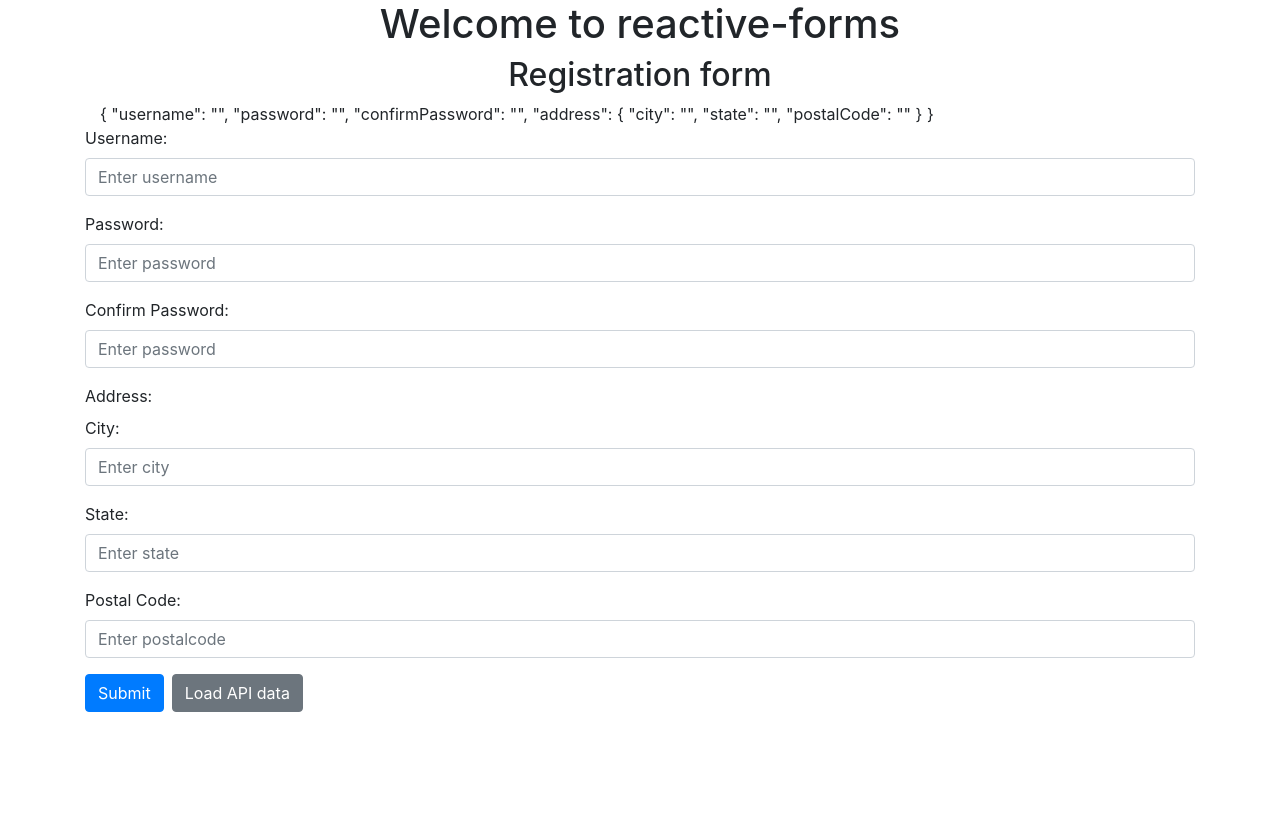
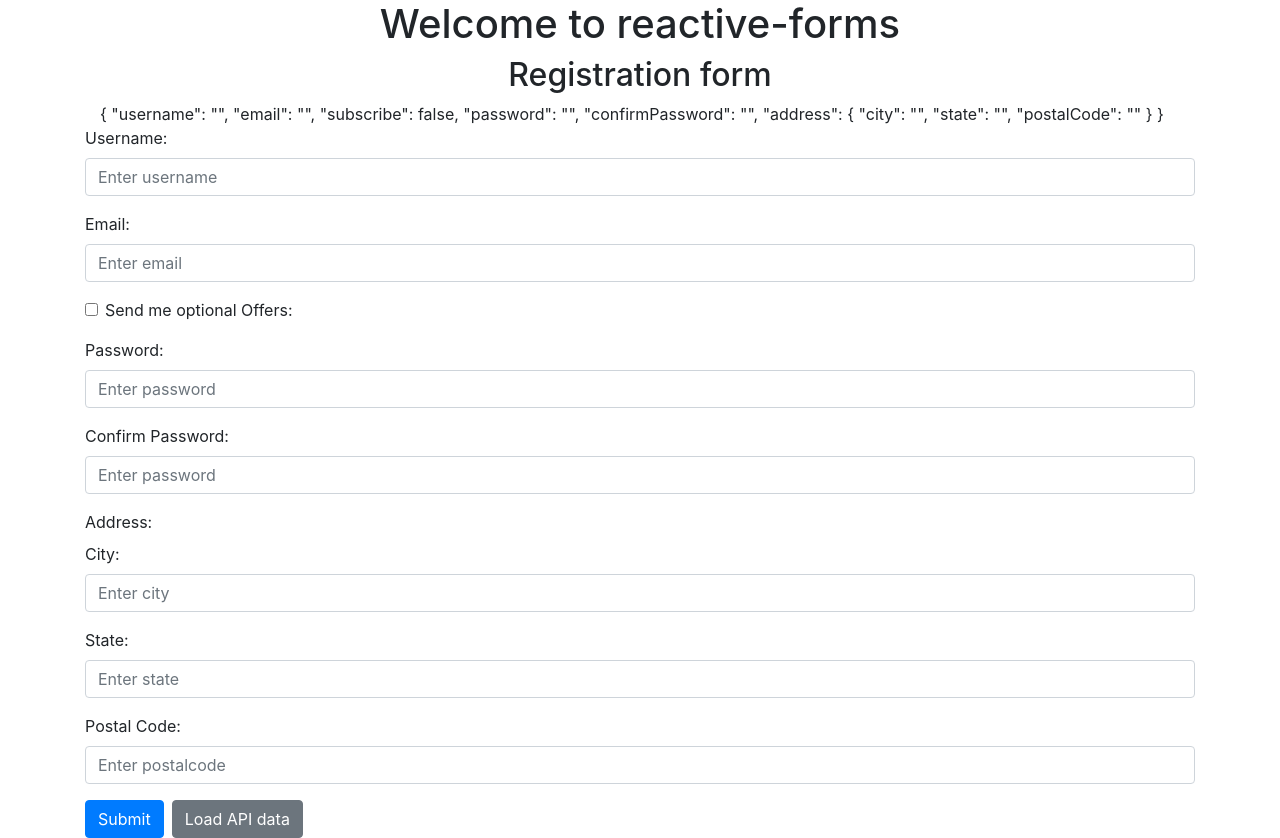
Before and after one commit to shreyashejwalkar/Angular-reactive-forms, an Angular app: page / in a window 1280 px wide. Before the commit the page ends 800 px from the top, so only its background shows below. Built offline with nearby package versions, Linux system fonts and the light colour scheme.

Commit message:
Conditional Validation

```diff
--- a/src/app/app.component.html
+++ b/src/app/app.component.html
@@ -1,11 +1,12 @@
 <div class="container">
-<h1 style="text-align: center;">Welcome to {{title}}</h1>
+  <h1 style="text-align: center;">Welcome to {{title}}</h1>
 </div>
 
 <div class="container">
   <h2 style="text-align: center;">Registration form</h2>
   <div class="container"> {{registrationForm.value | json}}</div>
   <form [formGroup]="registrationForm">
+    <!--Custom validation-->
     <div class="form-group">
       <label for="username">Username:</label>
       <input [class.is-invalid]="username.invalid && username.touched " formControlName="username" type="text" class="form-control" id="username" placeholder="Enter username" name="username">
@@ -15,6 +16,17 @@
         <small *ngIf="username.errors?.forbiddenName" class="text-danger" >{{username.errors?.forbiddenName.value}} UserName not allowed</small>
       </div>
     </div>
+    <!--Conditional validation-->
+    <div class="form-group">
+      <label for="email">Email:</label>
+      <input formControlName="email" [class.is-invalid]="email.invalid && email.touched" type="text" class="form-control" id="email" placeholder="Enter email" name="email">
+      <small class="text-danger" [class.d-none]="email.valid || email.untouched">Email is required</small>
+    </div>
+    <div class="form-check mb-3">
+      <input formControlName="subscribe" type="checkbox" class="form-check-input" id="offers" name="offers">
+      <label class="form-check-label" for="offers">Send me optional Offers:</label>
+    </div>
+    <!--Cross field validation-->
     <div class="form-group">
       <label for="pwd">Password:</label>
       <input formControlName="password" type="password" class="form-control" id="pwd" placeholder="Enter password" name="pswd">
--- a/src/app/app.component.ts
+++ b/src/app/app.component.ts
@@ -1,4 +1,4 @@
-import { Component } from '@angular/core';
+import { Component, OnInit } from '@angular/core';
 import { FormGroup, FormControl } from '@angular/forms';
 import { FormBuilder, Validators } from '@angular/forms';
 import { forbiddenNameValidator } from './shared/user-name.validator';
@@ -9,12 +9,14 @@ import { PasswordValidator } from './shared/password.validator';
   templateUrl: './app.component.html',
   styleUrls: ['./app.component.css']
 })
-export class AppComponent {
+export class AppComponent implements OnInit{
 
-  constructor(private formbuilder: FormBuilder){}
-  title = 'reactive-forms';
-  registrationForm = this.formbuilder.group({
+  registrationForm : FormGroup;
+  ngOnInit(){
+    this.registrationForm = this.formbuilder.group({
       username : ['', [Validators.required, Validators.minLength(3), forbiddenNameValidator(/password/)]],
+      email : [''],
+      subscribe : [false],
       password: [''],
         confirmPassword: [''],
         address: this.formbuilder.group({
@@ -24,8 +26,33 @@ export class AppComponent {
         })
      },{validator : PasswordValidator});
 
+     this.registrationForm.get('subscribe').valueChanges // get hold of subscribe element and access valuechange which return observable
+     .subscribe(checkedValue => //subscribe to observable
+      {
+       const email = this.registrationForm.get('email');
+       //if checkbox is checked then set email to required else email is not required
+       if(checkedValue)
+       {
+         email.setValidators(Validators.required);
+       }
+       else
+       {
+         email.clearValidators();
+       }
+       // ensure correct status
+       email.updateValueAndValidity();
+     });
+  }
+
+  constructor(private formbuilder: FormBuilder){}
+  title = 'reactive-forms';
+
 get username(){
   return this.registrationForm.get('username');
+}
+
+get email(){
+  return this.registrationForm.get('email');
 }
   /* registrationForm = new FormGroup({
     username: new FormControl(''),
```
Lines whose indentation alone changed are shown as unchanged.
